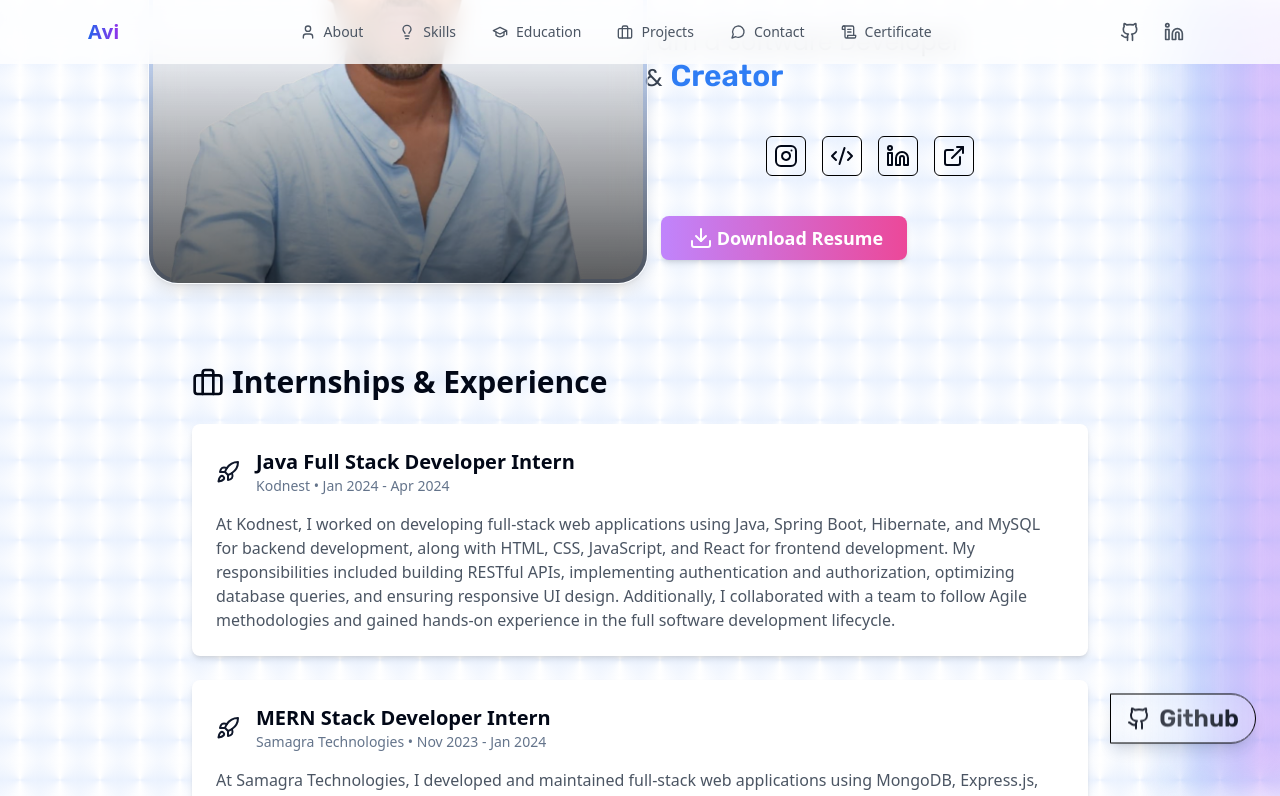
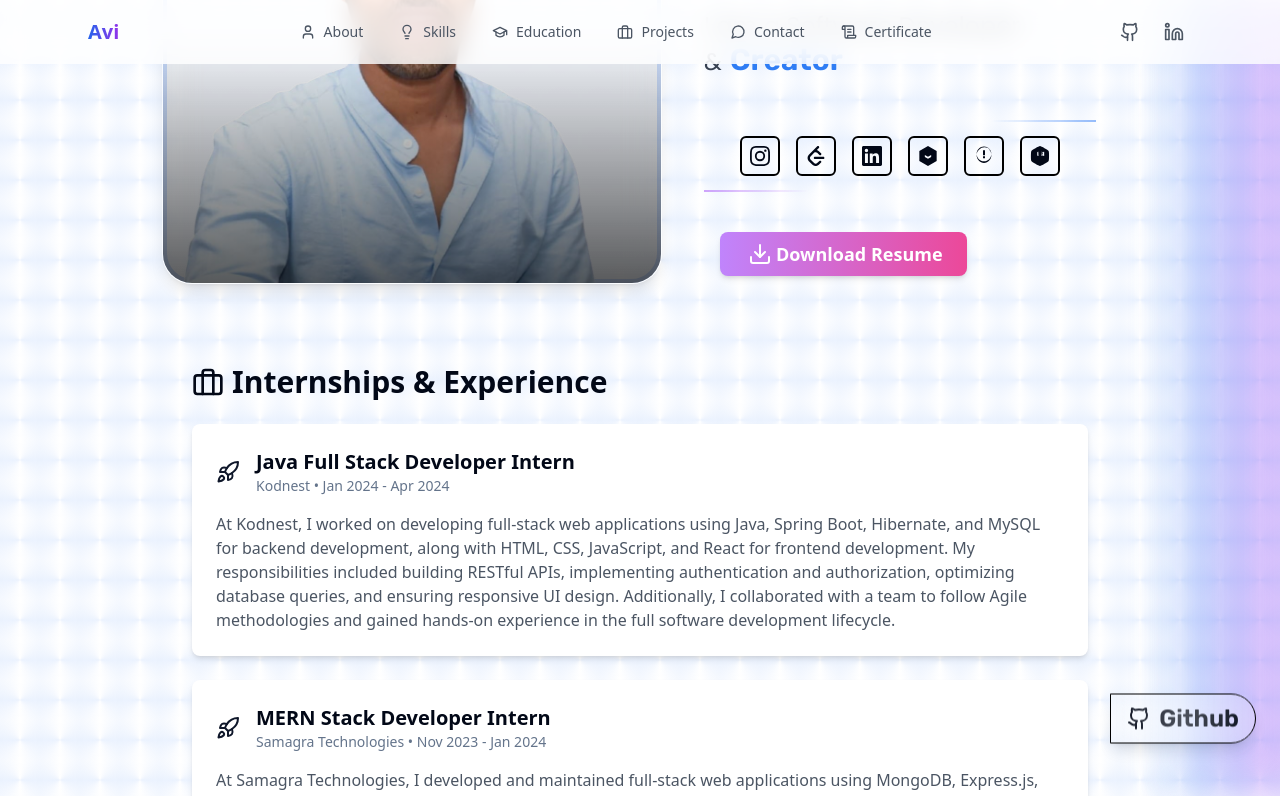
Before and after one commit to avi9611/avi-portfolio, a Next.js app: page / in a window 1280 px wide. Shown: the top 796 px of the page. Built offline with nearby package versions, Linux system fonts and the light colour scheme.

Commit message:
update 19/2/2025

```diff
--- a/src/app/globals.css
+++ b/src/app/globals.css
@@ -66,6 +66,31 @@
     --input: 217.2 32.6% 17.5%;
     --ring: 212.7 26.8% 83.9%;
   }
+}
+@keyframes flowLine {
+  0% {
+    transform: translateX(-100%);
+  }
+  100% {
+    transform: translateX(100%);
+  }
+}
+
+@keyframes flowLineReverse {
+  0% {
+    transform: translateX(100%);
+  }
+  100% {
+    transform: translateX(-100%);
+  }
+}
+
+.animate-flow-line {
+  animation: flowLine 3s linear infinite;
+}
+
+.animate-flow-line-reverse {
+  animation: flowLineReverse 3s linear infinite;
 }
 
 @keyframes glow {
--- a/src/app/page.tsx
+++ b/src/app/page.tsx
@@ -39,7 +39,7 @@ export default function Home() {
   return (
     <div className="flex flex-col items-center justify-center w-full min-h-screen gap-8 p-6 mt-3 sm:mt-16 md:mt-10 relative">
       {/* HERO SECTION */}
-      <div className="flex flex-col lg:flex-row items-center justify-center w-full gap-8">
+      <div className="flex flex-col lg:flex-row items-center justify-between w-full max-w-7xl gap-8">
         {/* GITHUB BUTTON - Appears Above HeroImage on Mobile */}
         <div className="max-lg:order-1 max-lg:w-full flex justify-center lg:hidden">
           <GithubBtn />
@@ -47,7 +47,7 @@ export default function Home() {
 
         {/* HERO IMAGE - Appears Below GitHub Button on Mobile */}
         <FramerWrapper
-          className="w-[47%] max-lg:w-full flex justify-center max-lg:order-2"
+          className="lg:w-1/2 max-lg:w-full flex justify-center max-lg:order-2"
           y={0}
           x={100}
         >
@@ -56,19 +56,21 @@ export default function Home() {
 
         {/* LEFT SIDE (Hero Text + Social Links + Resume Button) */}
         <FramerWrapper
-          className="w-auto flex flex-col justify-start gap-6 max-lg:order-3 max-lg:w-full max-lg:text-center"
+          className="lg:w-1/2 flex flex-col justify-start gap-6 max-lg:order-3 max-lg:w-full max-lg:text-center lg:pl-8"
           y={0}
           x={-100}
         >
           <HeroTexts />
-          <div className="flex justify-center gap-4">
+          <div className="flex max-lg:justify-center gap-4">
             <SocialLinks />
           </div>
-          <DownLoadResumeBtn />
+          <div className="flex max-lg:justify-center">
+            <DownLoadResumeBtn />
+          </div>
         </FramerWrapper>
       </div>
 
-      {/* GITHUB BUTTON - Fixed to Bottom Right on Large Screens */}
+      {/* GITHUB BUTTON */}
       <div className="hidden lg:flex lg:fixed bottom-6 right-6">
         <GithubBtn />
       </div>
@@ -105,4 +107,4 @@ export default function Home() {
       </div>
     </div>
   );
-}
+};
--- a/src/components/SocialLinks.tsx
+++ b/src/components/SocialLinks.tsx
@@ -1,52 +1,131 @@
+"use client";
+
 import { cn } from "@/lib/utils";
-import { Instagram, Linkedin, Code2, ExternalLink } from "lucide-react";
 import { buttonVariants } from "./ui/button";
 import Link from "next/link";
 import FramerWrapper from "./animation/FramerWrapper";
+import { useState } from "react";
 
 const SocialLinks = () => {
+  const [hoveredIndex, setHoveredIndex] = useState<number | null>(null);
+
   const links = [
     {
       name: "Instagram",
       link: "https://www.instagram.com/_a_viii/profilecard/?igsh=aDZoNno1NjR3MHNr",
-      icon: <Instagram />,
+      icon: (
+        <svg viewBox="0 0 24 24" className="w-5 h-5" fill="currentColor">
+          <path d="M12 2.163c3.204 0 3.584.012 4.85.07 3.252.148 4.771 1.691 4.919 4.919.058 1.265.069 1.645.069 4.849 0 3.205-.012 3.584-.069 4.849-.149 3.225-1.664 4.771-4.919 4.919-1.266.058-1.644.07-4.85.07-3.204 0-3.584-.012-4.849-.07-3.26-.149-4.771-1.699-4.919-4.92-.058-1.265-.07-1.644-.07-4.849 0-3.204.013-3.583.07-4.849.149-3.227 1.664-4.771 4.919-4.919 1.266-.057 1.645-.069 4.849-.069zM12 0C8.741 0 8.333.014 7.053.072 2.695.272.273 2.69.073 7.052.014 8.333 0 8.741 0 12c0 3.259.014 3.668.072 4.948.2 4.358 2.618 6.78 6.98 6.98C8.333 23.986 8.741 24 12 24c3.259 0 3.668-.014 4.948-.072 4.354-.2 6.782-2.618 6.979-6.98.059-1.28.073-1.689.073-4.948 0-3.259-.014-3.667-.072-4.947-.196-4.354-2.617-6.78-6.979-6.98C15.668.014 15.259 0 12 0zm0 5.838a6.162 6.162 0 100 12.324 6.162 6.162 0 000-12.324zM12 16a4 4 0 110-8 4 4 0 010 8zm6.406-11.845a1.44 1.44 0 100 2.881 1.44 1.44 0 000-2.881z" />
+        </svg>
+      ),
+      color: "hover:text-pink-500",
+      bgColor: "hover:bg-pink-50",
     },
     {
-      name: "Code2",
+      name: "LeetCode",
       link: "https://leetcode.com/u/avinash516/",
-      icon: <Code2 />,
+      icon: (
+        <svg viewBox="0 0 24 24" className="w-5 h-5" fill="currentColor">
+          <path d="M16.102 17.93l-2.697 2.607c-.466.467-1.111.662-1.823.662s-1.357-.195-1.824-.662l-4.332-4.363c-.467-.467-.702-1.15-.702-1.863s.235-1.357.702-1.824l4.319-4.38c.467-.467 1.125-.645 1.837-.645s1.357.195 1.823.662l2.697 2.606c.514.515 1.365.497 1.9-.038.535-.536.553-1.387.039-1.901l-2.609-2.636a5.055 5.055 0 0 0-2.445-1.337l2.467-2.503c.516-.514.498-1.366-.037-1.901-.535-.535-1.387-.552-1.902-.038l-10.1 10.101c-.981.982-1.494 2.337-1.494 3.835 0 1.498.513 2.895 1.494 3.875l4.347 4.361c.981.981 2.337 1.494 3.834 1.494 1.498 0 2.853-.513 3.835-1.494l2.609-2.637c.514-.514.496-1.365-.039-1.9s-1.386-.553-1.899-.039zM20.811 13.01H10.666c-.702 0-1.27.604-1.27 1.346s.568 1.346 1.27 1.346h10.145c.701 0 1.27-.604 1.27-1.346s-.569-1.346-1.27-1.346z" />
+        </svg>
+      ),
+      color: "hover:text-yellow-500",
+      bgColor: "hover:bg-yellow-50",
     },
     {
-      name: "Linkedin",
+      name: "LinkedIn",
       link: "http://linkedin.com/in/avinash-n-a99387286",
-      icon: <Linkedin />,
+      icon: (
+        <svg viewBox="0 0 24 24" className="w-5 h-5" fill="currentColor">
+          <path d="M20.447 20.452h-3.554v-5.569c0-1.328-.027-3.037-1.852-3.037-1.853 0-2.136 1.445-2.136 2.939v5.667H9.351V9h3.414v1.561h.046c.477-.9 1.637-1.85 3.37-1.85 3.601 0 4.267 2.37 4.267 5.455v6.286zM5.337 7.433a2.062 2.062 0 01-2.063-2.065 2.064 2.064 0 112.063 2.065zm1.782 13.019H3.555V9h3.564v11.452zM22.225 0H1.771C.792 0 0 .774 0 1.729v20.542C0 23.227.792 24 1.771 24h20.451C23.2 24 24 23.227 24 22.271V1.729C24 .774 23.2 0 22.222 0h.003z" />
+        </svg>
+      ),
+      color: "hover:text-blue-500",
+      bgColor: "hover:bg-blue-50",
     },
     {
-      name: "External",
+      name: "Daily.dev",
       link: "https://app.daily.dev/avinashn",
-      icon: <ExternalLink />,
+      icon: (
+        <svg viewBox="0 0 24 24" className="w-5 h-5" fill="currentColor">
+          <path d="M12 0L1.605 6v12L12 24l10.395-6V6L12 0zm0 15.428l-3.79-2.144v-2.57L12 12.857l3.79-2.143v2.57L12 15.428z" />
+        </svg>
+      ),
+      color: "hover:text-green-500",
+      bgColor: "hover:bg-green-50",
     },
+    {
+      name: "GeeksforGeeks",
+      link: "https://www.geeksforgeeks.org/user/avinashpomzls/",
+      icon: (
+        <svg viewBox="0 0 24 24" className="w-5 h-5" fill="currentColor">
+          <path d="M19.35 4.35a9.46 9.46 0 0 0-13.4 0C3.53 6.77 2.75 9.91 3.34 12.84c.59 2.93 2.5 5.41 5.15 6.67A9.46 9.46 0 0 0 12 20.3a9.46 9.46 0 0 0 3.51-.79c2.65-1.26 4.56-3.74 5.15-6.67.59-2.93-.19-6.07-2.61-8.49zM12 18.3c-4.86 0-8.8-3.94-8.8-8.8S7.14.7 12 .7s8.8 3.94 8.8 8.8-3.94 8.8-8.8 8.8zm1.2-13.2h-2.4v6h2.4v-6zm0 7.2h-2.4v2.4h2.4v-2.4z" />
+        </svg>
+      ),
+      color: "hover:text-emerald-500",
+      bgColor: "hover:bg-emerald-50",
+    },
+    {
+      name: "HackerRank",
+      link: "https://www.hackerrank.com/profile/avinashpoojary61",
+      icon: (
+        <svg viewBox="0 0 24 24" className="w-5 h-5" fill="currentColor">
+          <path d="M12 0c1.285 0 9.75 4.886 10.392 6 .645 1.115.645 10.885 0 12S13.287 24 12 24s-9.75-4.885-10.395-6c-.641-1.115-.641-10.885 0-12C2.25 4.886 10.715 0 12 0zm2.295 6.799c-.141 0-.279.033-.402.099v5.033c.126.069.266.102.402.102.545 0 .987-.452.987-1.012V7.81c0-.56-.443-1.012-.987-1.012zm-4.59 0c-.544 0-.987.452-.987 1.012v3.217c0 .56.443 1.012.987 1.012.141 0 .279-.033.402-.099V6.898c-.126-.069-.266-.102-.402-.102zm6.89 0c-.544 0-.987.452-.987 1.012v3.217c0 .56.443 1.012.987 1.012.141 0 .279-.033.402-.099V6.898c-.126-.069-.266-.102-.402-.102zm-2.3 3.319v-1.307h-.79v1.307h-.79v-1.307h-.79v1.307h-.79v-1.307h-1.208v-1.307h1.208v-1.307h.79v1.307h.79v-1.307h.79v1.307h.79v-1.307h1.208v1.307h-1.208v1.307h1.208z" />
+        </svg>
+      ),
+      color: "hover:text-violet-500",
+      bgColor: "hover:bg-violet-50",
+    }
   ];
-  return (
-    <>
-      {links.map((itm, indx) => {
-        const timing = 0.55 + indx * 0.125;
 
   return (
-          <FramerWrapper key={indx} delay={timing} y={50}>
+    <div className="relative w-full max-w-2xl px-8">
+      {/* Top flowing line */}
+      <div className="absolute top-0 left-0 w-full h-[2px] overflow-hidden">
+        <div className="h-full w-full animate-flow-line bg-gradient-to-r from-transparent via-blue-500 to-transparent" />
+      </div>
+
+      {/* Bottom flowing line */}
+      <div className="absolute bottom-0 left-0 w-full h-[2px] overflow-hidden">
+        <div className="h-full w-full animate-flow-line-reverse bg-gradient-to-r from-transparent via-purple-500 to-transparent" />
+      </div>
+
+      {/* Links container with padding for the lines */}
+      <div className="flex flex-wrap gap-4 items-center justify-center py-4">
+        {links.map((item, index) => {
+          const timing = 0.55 + index * 0.125;
+
+          return (
+            <FramerWrapper key={index} delay={timing} y={50}>
+              <div className="relative group">
                 <Link
-              target="blank"
-              href={itm.link}
+                  target="_blank"
+                  href={item.link}
                   className={cn(
-                buttonVariants({ variant: "outline", size: "icon" })
+                    buttonVariants({ variant: "outline", size: "icon" }),
+                    "relative transition-all duration-300 transform",
+                    item.color,
+                    item.bgColor,
+                    "hover:scale-110 hover:shadow-lg",
+                    "border-2 hover:border-current",
+                    hoveredIndex === index ? "scale-110" : ""
                   )}
+                  onMouseEnter={() => setHoveredIndex(index)}
+                  onMouseLeave={() => setHoveredIndex(null)}
                 >
-              {itm.icon}
+                  {item.icon}
                 </Link>
+                <div className="absolute -bottom-8 left-1/2 transform -translate-x-1/2 opacity-0 group-hover:opacity-100 transition-opacity duration-200">
+                  <span className="text-xs font-medium bg-gray-900 text-white px-2 py-1 rounded-md whitespace-nowrap">
+                    {item.name}
+                  </span>
+                </div>
+              </div>
             </FramerWrapper>
           );
         })}
-    </>
+      </div>
+    </div>
   );
 };
 
```
Lines whose indentation alone changed are shown as unchanged.
